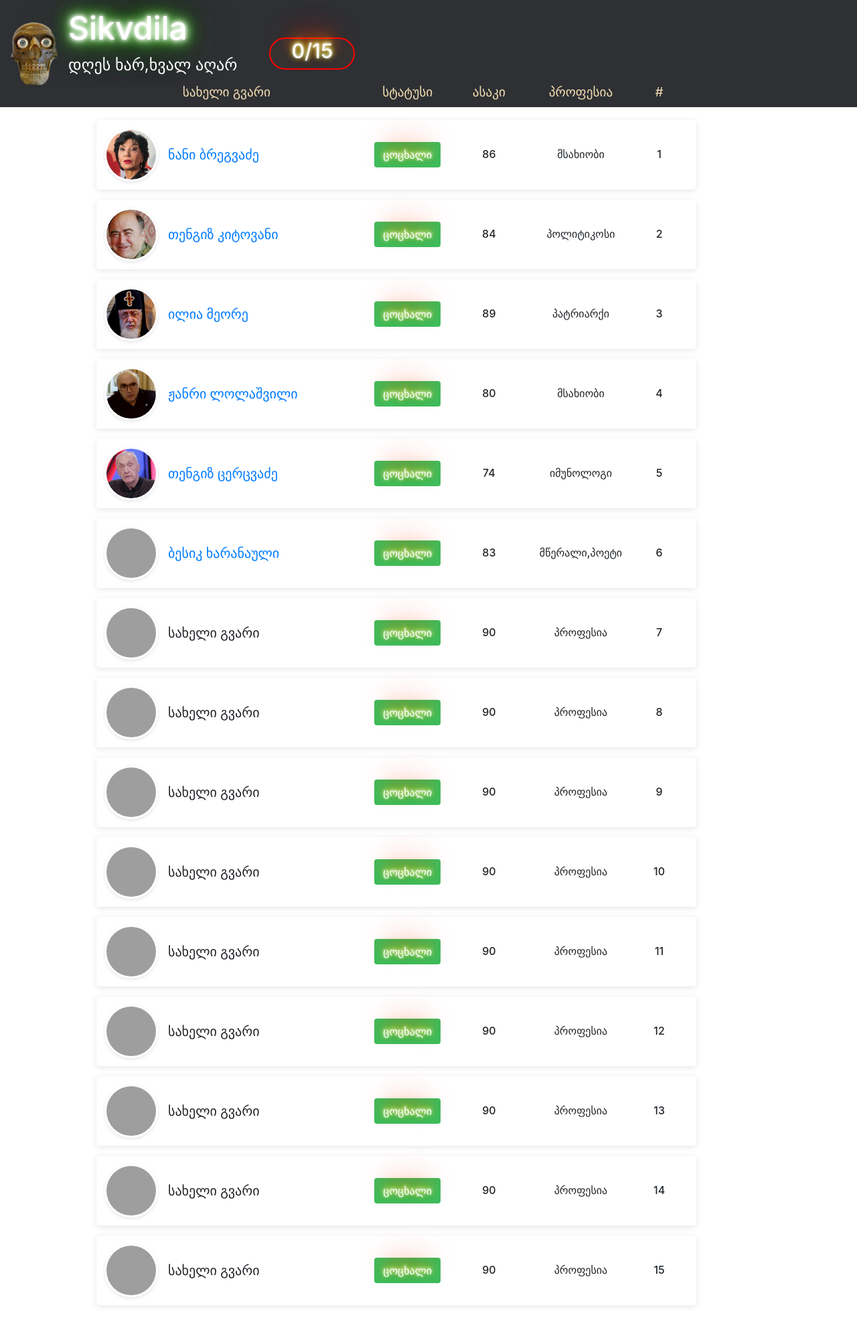
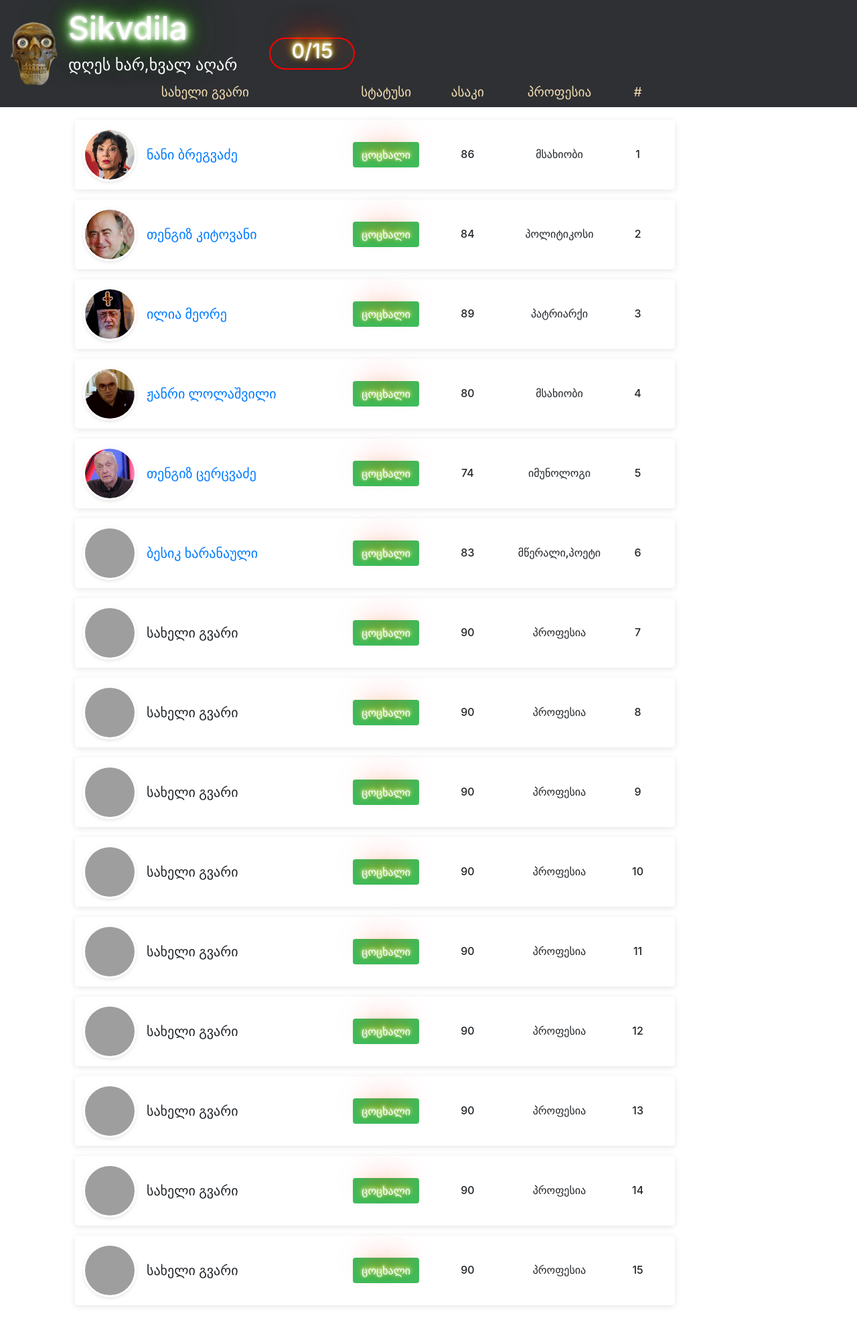
Before and after one commit to Giorgi2002/arvgingagvigos, a PHP site: page / in a window 1280 px wide. Shown: the whole page at 67% size. Run offline with PHP 8.4, Linux system fonts and the light colour scheme; grey boxes are pictures that could not be loaded.

Commit message:
Update style.css

```diff
--- a/style.css
+++ b/style.css
@@ -87,7 +87,7 @@ span {
   margin-top: 3rem;
   position: relative;
   bottom: 7rem;
-  right:  3rem;
+  right:  5rem;
 }
 .content {
   display: flex;
```
